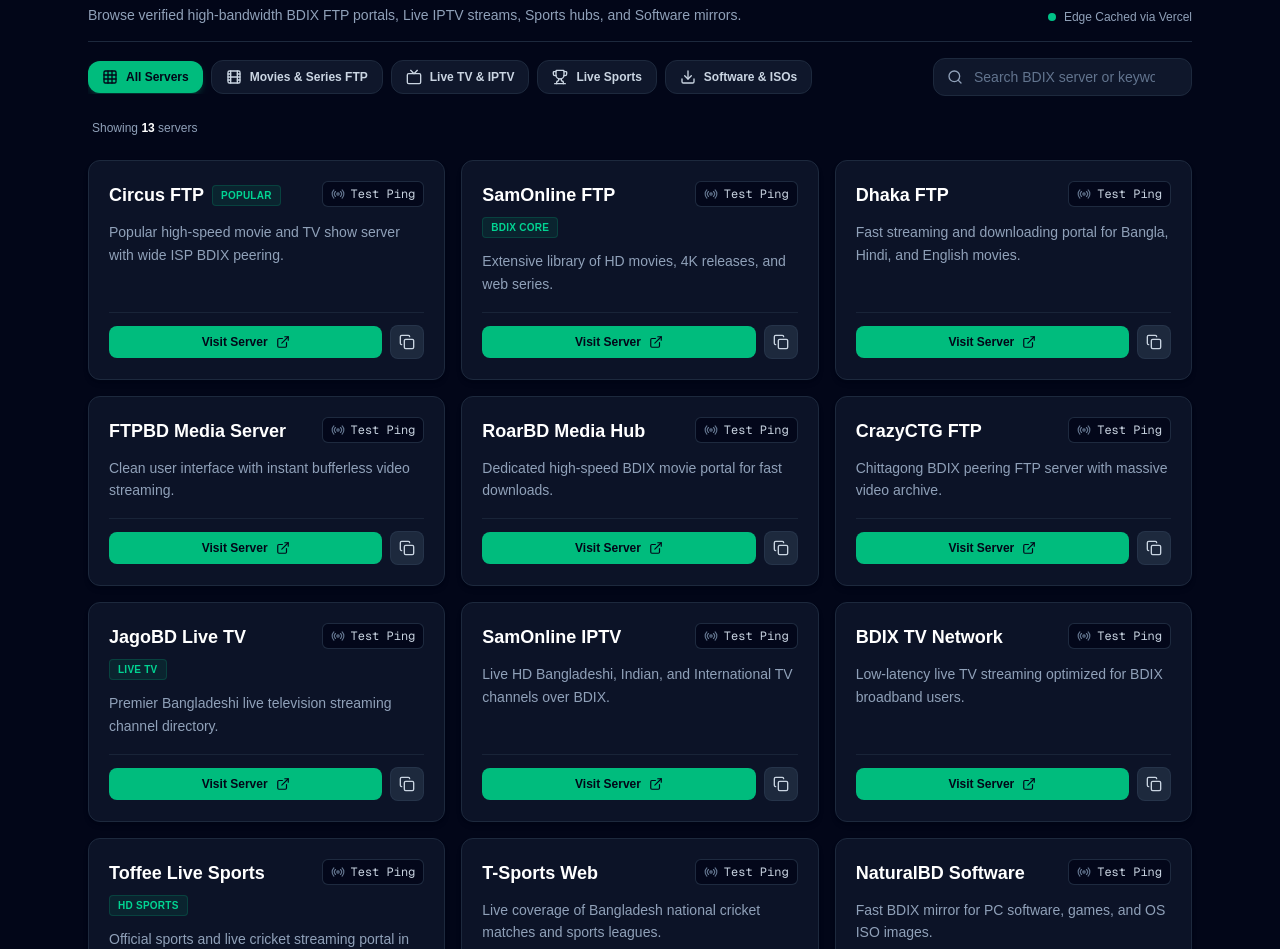
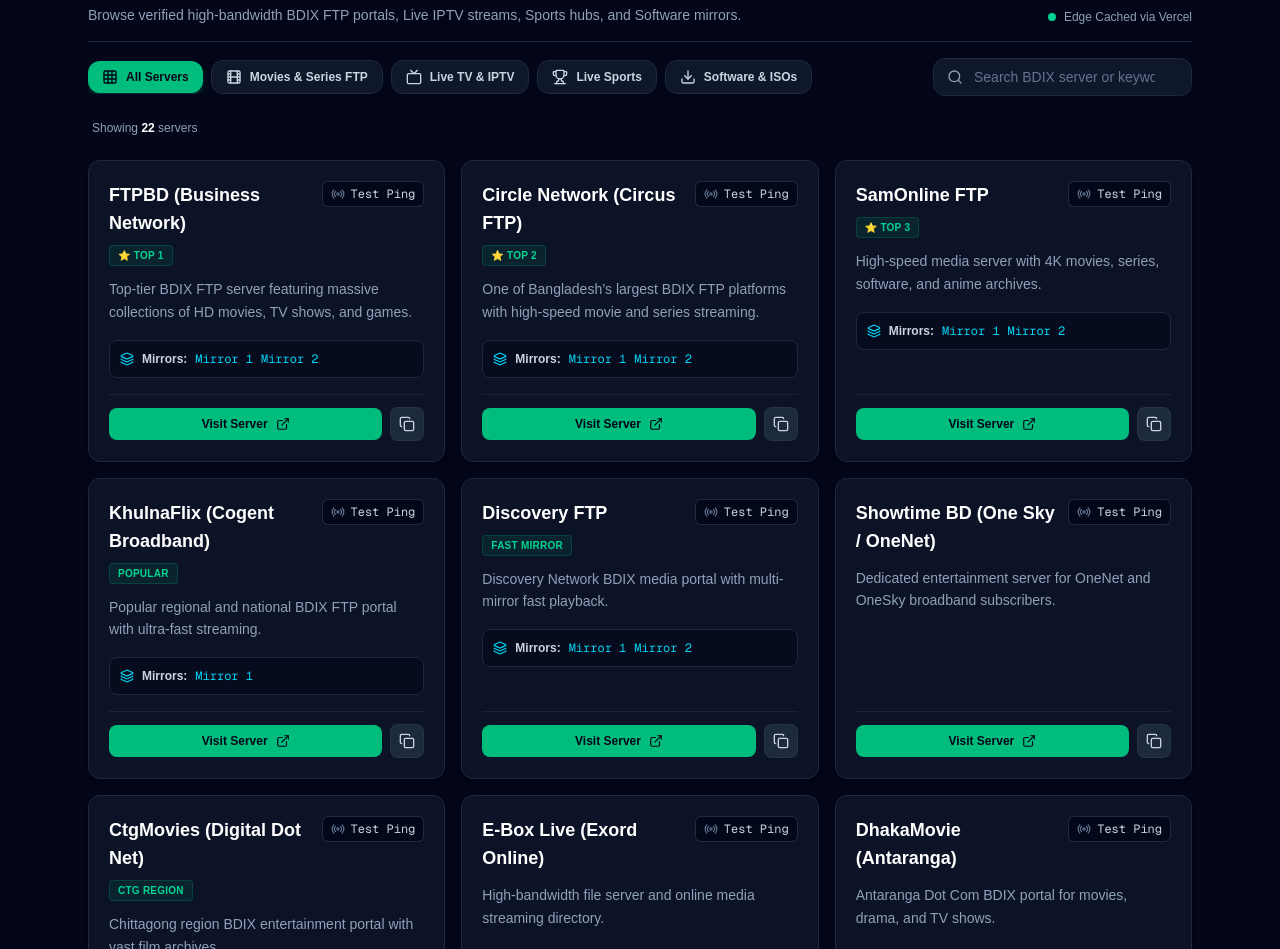
Before and after one commit to ProtoXenTech/bdix-finder, a Next.js app: page / in a window 1280 px wide. Shown: the part 423-1372 px from the top of the page. Built offline with nearby package versions, Linux system fonts and the light colour scheme.

Commit message:
Expand BDIX server dataset with top active servers and IP mirror support

```diff
--- a/src/components/server-card.tsx
+++ b/src/components/server-card.tsx
@@ -2,7 +2,7 @@
 
 import { useState } from 'react';
 import { BdixServer } from '@/data/servers';
-import { ExternalLink, Copy, Check, Radio } from 'lucide-react';
+import { ExternalLink, Copy, Check, Radio, Layers } from 'lucide-react';
 
 interface ServerCardProps {
   server: BdixServer;
@@ -13,8 +13,8 @@
   const [pingStatus, setPingStatus] = useState<'idle' | 'testing' | 'online' | 'offline'>('idle');
   const [pingMs, setPingMs] = useState<number | null>(null);
 
-  const handleCopy = () => {
-    navigator.clipboard.writeText(server.url);
+  const handleCopy = (text: string) => {
+    navigator.clipboard.writeText(text);
     setCopied(true);
     setTimeout(() => setCopied(false), 2000);
   };
@@ -84,6 +84,25 @@
         <p className="text-slate-400 text-sm leading-relaxed mb-4">
           {server.description}
         </p>
+
+        {/* Mirror URLs Pill */}
+        {server.mirrorUrls && server.mirrorUrls.length > 0 && (
+          <div className="mb-4 flex items-center gap-2 flex-wrap text-xs text-slate-400 bg-slate-950/60 p-2.5 rounded-lg border border-slate-800">
+            <Layers className="w-3.5 h-3.5 text-cyan-400 shrink-0" />
+            <span className="font-semibold text-slate-300">Mirrors:</span>
+            {server.mirrorUrls.map((mirror, idx) => (
+              <a
+                key={idx}
+                href={mirror}
+                target="_blank"
+                rel="noopener noreferrer"
+                className="text-cyan-400 hover:underline font-mono"
+              >
+                Mirror {idx + 1}
+              </a>
+            ))}
+          </div>
+        )}
       </div>
 
       <div className="flex items-center gap-2 pt-3 border-t border-slate-800/80 mt-auto">
@@ -98,7 +117,7 @@
         </a>
 
         <button
-          onClick={handleCopy}
+          onClick={() => handleCopy(server.url)}
           className="p-2 rounded-lg bg-slate-800 hover:bg-slate-700 text-slate-300 hover:text-white border border-slate-700/50 transition"
           title="Copy URL"
         >
--- a/src/data/servers.ts
+++ b/src/data/servers.ts
@@ -9,6 +9,7 @@
   badge?: string;
   featured?: boolean;
   ispNote?: string;
+  mirrorUrls?: string[];
 }
 
 export const CATEGORIES: { id: ServerCategory; label: string; icon: string }[] = [
@@ -20,53 +21,127 @@
 ];
 
 export const BDIX_SERVERS: BdixServer[] = [
-  // FTP / Movies
+  // Top Featured FTP / Movies
+  {
+    id: 'ftpbd-net',
+    name: 'FTPBD (Business Network)',
+    url: 'http://ftpbd.net',
+    category: 'ftp',
+    description: 'Top-tier BDIX FTP server featuring massive collections of HD movies, TV shows, and games.',
+    badge: '⭐ Top 1',
+    featured: true,
+    mirrorUrls: ['http://103.58.73.6', 'http://server1.ftpbd.net'],
+  },
   {
     id: 'circus-ftp',
-    name: 'Circus FTP',
+    name: 'Circle Network (Circus FTP)',
     url: 'http://circleftp.net',
     category: 'ftp',
-    description: 'Popular high-speed movie and TV show server with wide ISP BDIX peering.',
-    badge: 'Popular',
+    description: 'One of Bangladesh’s largest BDIX FTP platforms with high-speed movie and series streaming.',
+    badge: '⭐ Top 2',
     featured: true,
+    mirrorUrls: ['http://new.circleftp.net', 'http://103.170.204.84'],
   },
   {
     id: 'samonline-ftp',
     name: 'SamOnline FTP',
     url: 'http://ftp.samonline.com.bd',
     category: 'ftp',
-    description: 'Extensive library of HD movies, 4K releases, and web series.',
-    badge: 'BDIX Core',
+    description: 'High-speed media server with 4K movies, series, software, and anime archives.',
+    badge: '⭐ Top 3',
+    featured: true,
+    mirrorUrls: ['https://samftp.com', 'http://172.16.50.4'],
+  },
+  {
+    id: 'khulnaflix',
+    name: 'KhulnaFlix (Cogent Broadband)',
+    url: 'http://khulnaflix.net',
+    category: 'ftp',
+    description: 'Popular regional and national BDIX FTP portal with ultra-fast streaming.',
+    badge: 'Popular',
+    featured: true,
+    mirrorUrls: ['http://bokasoka.net'],
+  },
+  {
+    id: 'discovery-ftp',
+    name: 'Discovery FTP',
+    url: 'http://discoveryftp.net',
+    category: 'ftp',
+    description: 'Discovery Network BDIX media portal with multi-mirror fast playback.',
+    badge: 'Fast Mirror',
+    featured: true,
+    mirrorUrls: ['http://dflix.discoveryftp.net', 'http://cds1.discoveryftp.net'],
+  },
+  {
+    id: 'showtime-bd',
+    name: 'Showtime BD (One Sky / OneNet)',
+    url: 'http://www.showtimebd.com',
+    category: 'ftp',
+    description: 'Dedicated entertainment server for OneNet and OneSky broadband subscribers.',
     featured: true,
   },
   {
-    id: 'dhaka-ftp',
-    name: 'Dhaka FTP',
-    url: 'http://dhakaftp.com',
+    id: 'ctgmovies',
+    name: 'CtgMovies (Digital Dot Net)',
+    url: 'http://ctgmovies.com',
     category: 'ftp',
-    description: 'Fast streaming and downloading portal for Bangla, Hindi, and English movies.',
+    description: 'Chittagong region BDIX entertainment portal with vast film archives.',
+    badge: 'CTG Region',
+  },
+  {
+    id: 'ebox-live',
+    name: 'E-Box Live (Exord Online)',
+    url: 'http://fs.ebox.live',
+    category: 'ftp',
+    description: 'High-bandwidth file server and online media streaming directory.',
     featured: true,
   },
   {
-    id: 'ftpbd',
-    name: 'FTPBD Media Server',
-    url: 'http://ftpbd.com',
+    id: 'dhakamovie',
+    name: 'DhakaMovie (Antaranga)',
+    url: 'http://dhakamovie.com',
     category: 'ftp',
-    description: 'Clean user interface with instant bufferless video streaming.',
+    description: 'Antaranga Dot Com BDIX portal for movies, drama, and TV shows.',
   },
   {
-    id: 'roarbd',
-    name: 'RoarBD Media Hub',
-    url: 'http://roarbd.com',
+    id: 'nagordola',
+    name: 'Nagordola (Carnival Internet)',
+    url: 'http://www.nagordola.com.bd',
     category: 'ftp',
-    description: 'Dedicated high-speed BDIX movie portal for fast downloads.',
+    description: 'Carnival Broadband BDIX media hub with bufferless local streaming.',
+    badge: 'Carnival',
+    featured: true,
   },
   {
-    id: 'crazyctg',
-    name: 'CrazyCTG FTP',
-    url: 'http://crazyctg.com',
+    id: 'ihub-live',
+    name: 'iHub Live (Inspire Broadband)',
+    url: 'http://ihub.live',
     category: 'ftp',
-    description: 'Chittagong BDIX peering FTP server with massive video archive.',
+    description: 'Inspire Broadband media and game download server.',
+  },
+  {
+    id: 'moviedom-race',
+    name: 'Moviedom / MovieHaat (Race Online)',
+    url: 'http://moviedom.live',
+    category: 'ftp',
+    description: 'Race Online Ltd BDIX media streaming and file sharing server.',
+    badge: 'Race Net',
+    featured: true,
+    mirrorUrls: ['http://moviehaat.net'],
+  },
+  {
+    id: 'dflix-dot',
+    name: 'DFlix (Dot Internet)',
+    url: 'http://dflix.live',
+    category: 'ftp',
+    description: 'Dot Internet BDIX entertainment hub with fast movie playback.',
+  },
+  {
+    id: 'mazeda-ftp',
+    name: 'Mazeda Network FTP',
+    url: 'http://ftpweb.mazedanetworks.net',
+    category: 'ftp',
+    description: 'Mazeda Networks local BDIX file and movie server.',
   },
 
   // Live TV & IPTV
@@ -117,8 +192,8 @@
   // Software & ISOs
   {
     id: 'natural-bd',
-    name: 'NaturalBD Software',
-    url: 'http://naturalbd.com',
+    name: 'NaturalBD Software (X-Press Tech)',
+    url: 'http://www.naturalbd.com',
     category: 'software',
     description: 'Fast BDIX mirror for PC software, games, and OS ISO images.',
     featured: true,
@@ -130,4 +205,11 @@
     category: 'software',
     description: 'Dedicated software archive with high-bandwidth BDIX downloads.',
   },
+  {
+    id: 'ihub-games',
+    name: 'iHub Games & Software',
+    url: 'http://sg-cdn.ihub.live:8787/download/games',
+    category: 'software',
+    description: 'High-speed game installer downloads over BDIX peering.',
+  },
 ];
```
